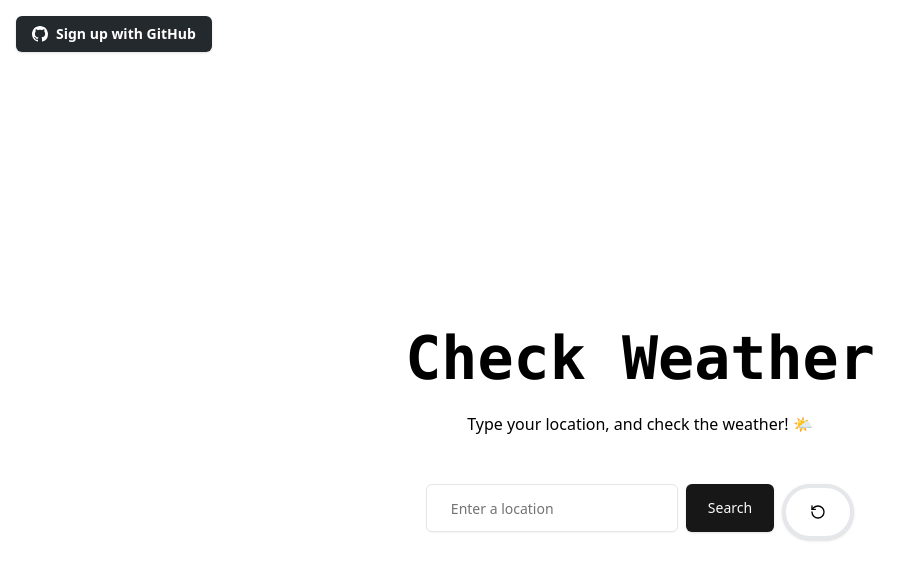
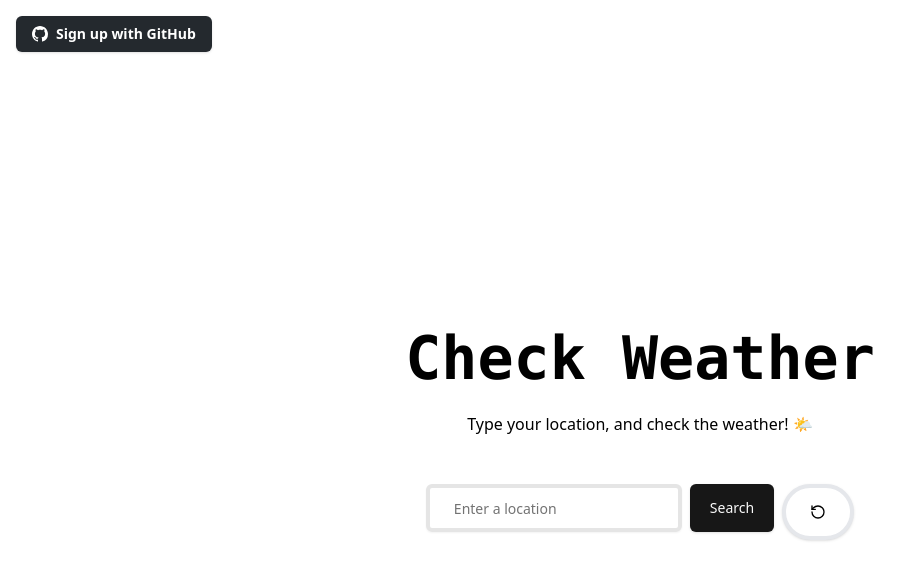
Before and after one commit to GustaDev90/Weather-app, a Next.js app: page / in a window 1280 px wide. Shown: the top 580 px of the page, without its empty margins (0-920 px from the left). Built offline with nearby package versions, Linux system fonts and the light colour scheme; no server answers.

Commit message:
Update Main.jsx

```diff
--- a/app/Main.jsx
+++ b/app/Main.jsx
@@ -119,7 +119,7 @@ const Main = () => {
             onKeyPress={handleKeyPress}
             disabled={isLoading}
             placeholder="Enter a location"
-            className="focus:outline-none focus:ring-0 border-b px-6 rounded-md w-48 h-12 sm:w-64"
+            className="focus:outline-none focus:ring-0 border-4 px-6 rounded-md w-48 h-12 sm:w-64"
           />
           <Button onClick={fetchWeather} disabled={isLoading} className="py-6 px-5 w-full">
             {isLoading ? (
```
